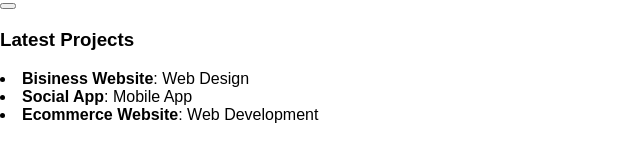
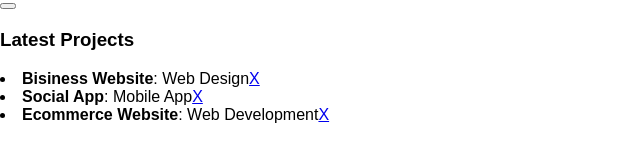
Before and after one commit to ksigWyatt/React_Playground, a React (Create React App) app in the folder my-first-app/: page / in a window 1280 px wide. Shown: the part 161-322 px from the top of the page, without its empty margins (0-640 px from the left). Built offline with nearby package versions, Linux system fonts and the light colour scheme.

Commit message:
Added delete projects

```diff
--- a/my-first-app/src/App.js
+++ b/my-first-app/src/App.js
@@ -1,4 +1,5 @@
 import React, { Component } from 'react';
+import uuid from 'uuid';
 import Projects from './Components/Projects';
 import AddProject from './Components/AddProject';
 import './App.css';
@@ -14,14 +15,17 @@
   componentWillMount(){
     this.setState({projects: [
         {
+          id: uuid.v4(),
           title: 'Bisiness Website',
           category: 'Web Design'
         },
         {
+          id: uuid.v4(),
           title: 'Social App',
           category: 'Mobile App'
         },
         {
+          id: uuid.v4(),
           title: 'Ecommerce Website',
           category: 'Web Development'
         }
@@ -33,14 +37,23 @@
     //console.log(project);
     let projects = this.state.projects;
     projects.push(project);
-    this.setState({projects: projects});
+    this.setState({projects:  projects});
+  }
+
+  handleDeleteProject(id) {
+      let projects = this.state.projects;
+      // look through all the projects with the correct ID that we are trying to delete.
+      // If the IDs match then delete them
+      let index = projects.findIndex(x => x.id === id);
+      projects.splice(index, 1);
+      this.setState({projects: projects});
   }
 
   render() {
     return (
       <div className="App">
           <AddProject addProject={this.handleAddProject.bind(this)}/>
-          <Projects projects={this.state.projects}/>
+          <Projects onDelete={this.handleDeleteProject.bind(this)} projects={this.state.projects}/>
       </div>
     );
   }
--- a/my-first-app/src/Components/AddProject.js
+++ b/my-first-app/src/Components/AddProject.js
@@ -1,4 +1,5 @@
 import React, { Component } from 'react';
+import uuid from 'uuid';
 
 class AddProject extends Component {
     constructor() {
@@ -21,6 +22,7 @@
         else {
             //do anything else here
             this.setState({newProject: {
+                id: uuid.v4(),
                 title: this.refs.title.value,
                 category: this.refs.category.value
             }}, function() {
@@ -57,4 +59,5 @@
     );
   }
 }
+
 export default AddProject;
--- a/my-first-app/src/Components/ProjectItem.js
+++ b/my-first-app/src/Components/ProjectItem.js
@@ -1,10 +1,16 @@
 import React, { Component } from 'react';
 
 class ProjectItem extends Component {
-render() {
+  deleteProject(id) {
+    this.props.onDelete();
+  }
+
+
+  render() {
     return (
       <li className="Project">
         <strong>{this.props.project.title}</strong>: {this.props.project.category}
+        <a href="#" onClick={this.deleteProject.bind(this, this.props.project.id)}>X</a>
       </li>
     );
   }
--- a/my-first-app/src/Components/Projects.js
+++ b/my-first-app/src/Components/Projects.js
@@ -2,6 +2,10 @@
 import ProjectItem from './ProjectItem';
 
 class Projects extends Component {
+
+  deleteProject(id) {
+    this.props.onDelete(id);
+  }
 
   render() {
 
@@ -11,7 +15,7 @@
       projectItems = this.props.projects.map(project => {
           //console.log(project);
           return(
-            <ProjectItem key={project.title} project={project} />
+            <ProjectItem onDelete={this.deleteProject.bind(this)} key={project.title} project={project} />
           );
       });
     }
```
